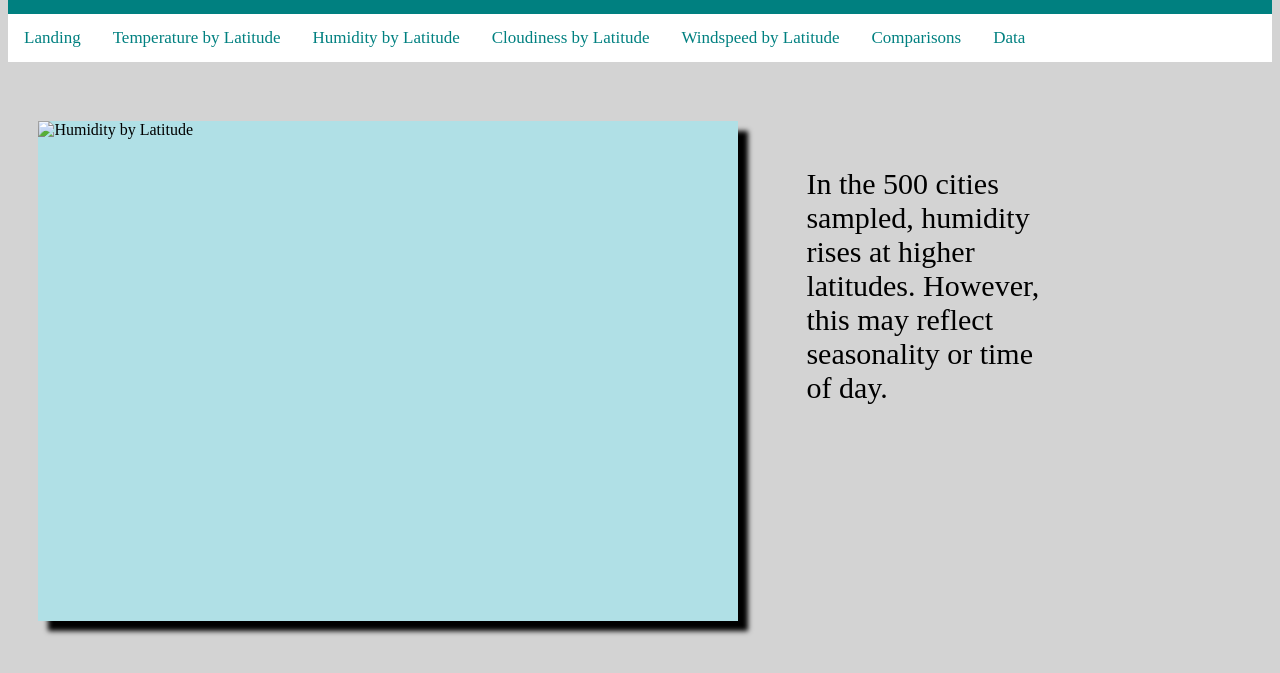
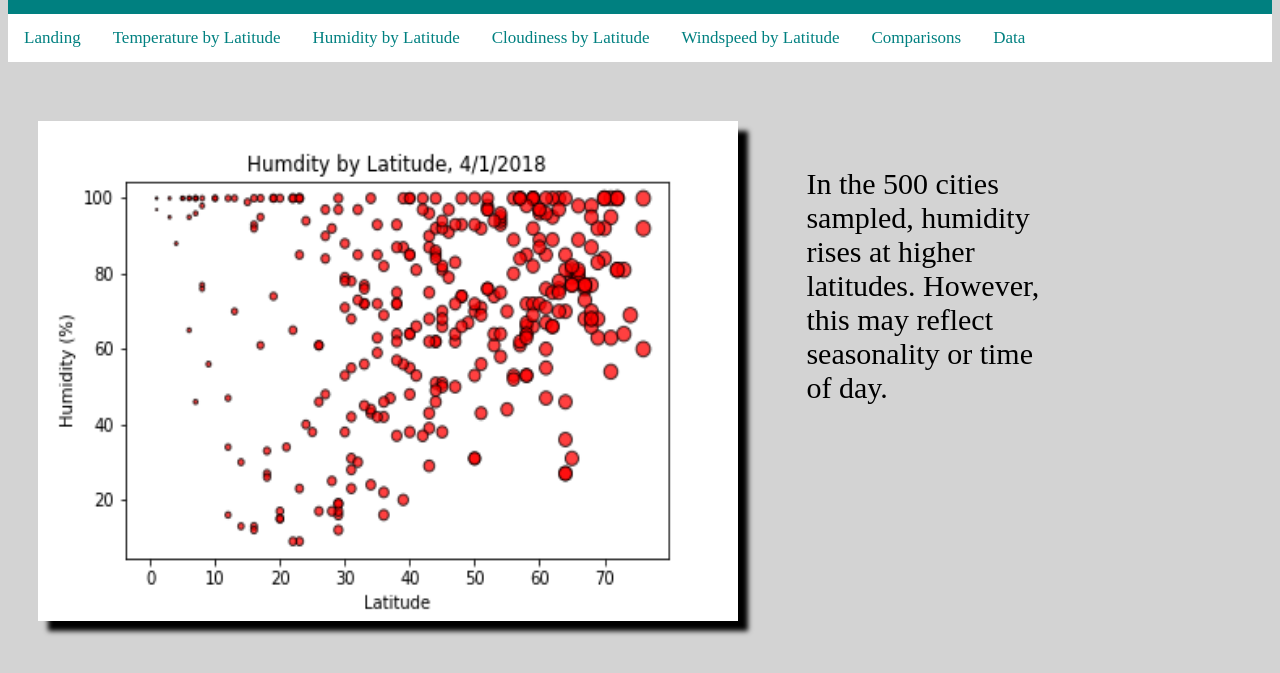
Before and after one commit to msharoff8/webdesignhw, a plain HTML site: page graph2.html in a window 1280 px wide. Shown: the part 119-792 px from the top of the page. Drawn offline with Linux system fonts and the light colour scheme.

Commit message:
Update graph2.html

```diff
--- a/graph2.html
+++ b/graph2.html
@@ -35,7 +35,7 @@
 </div>
 
 <div class="graph1">
-  <img src="C:\Users\marks\OneDrive\Desktop\HTML\Graph#2.png" alt="Humidity by Latitude"> </img>
+  <img src="humidity.png" alt="Humidity by Latitude"> </img>
 </div>
 
 
```
